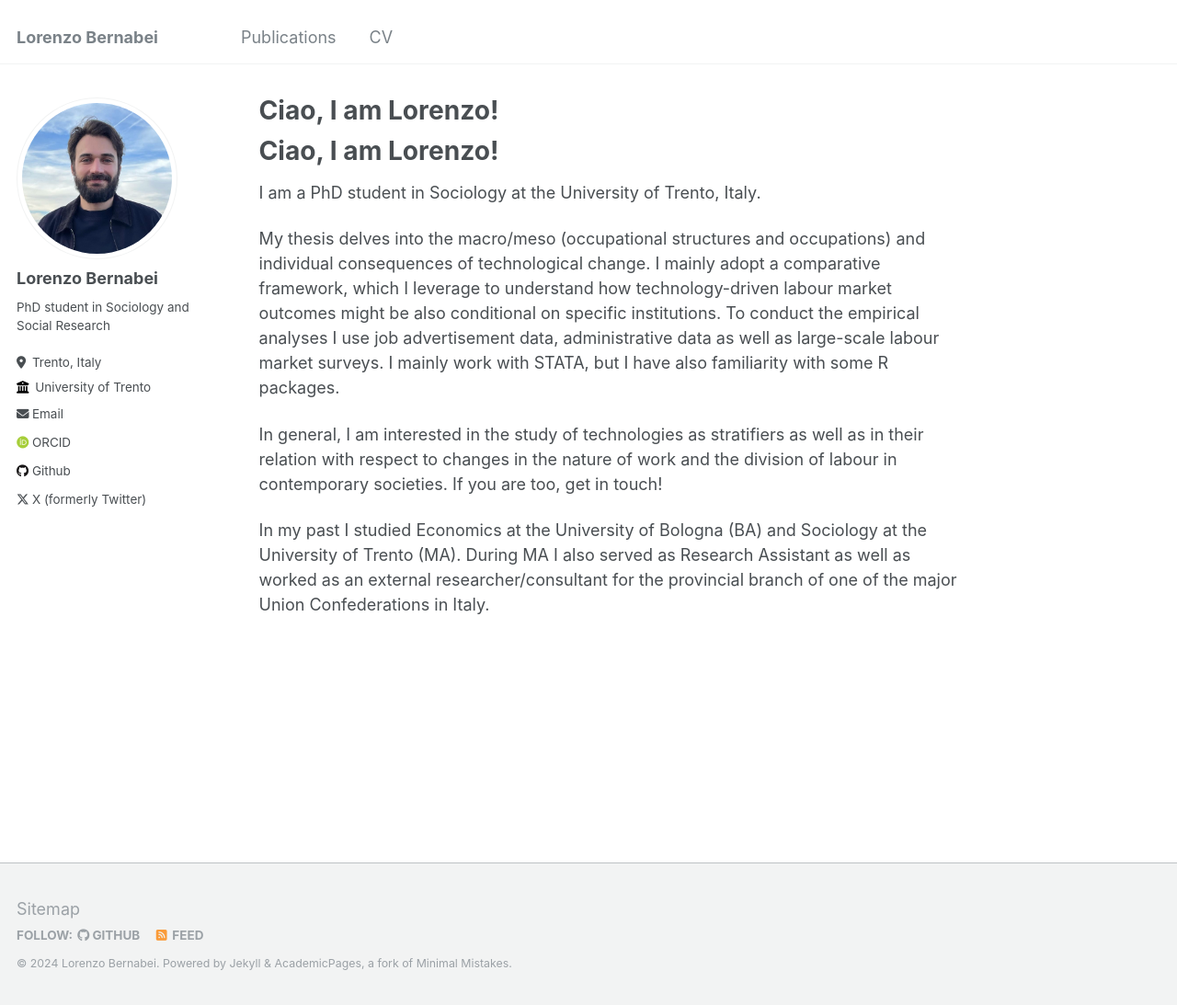
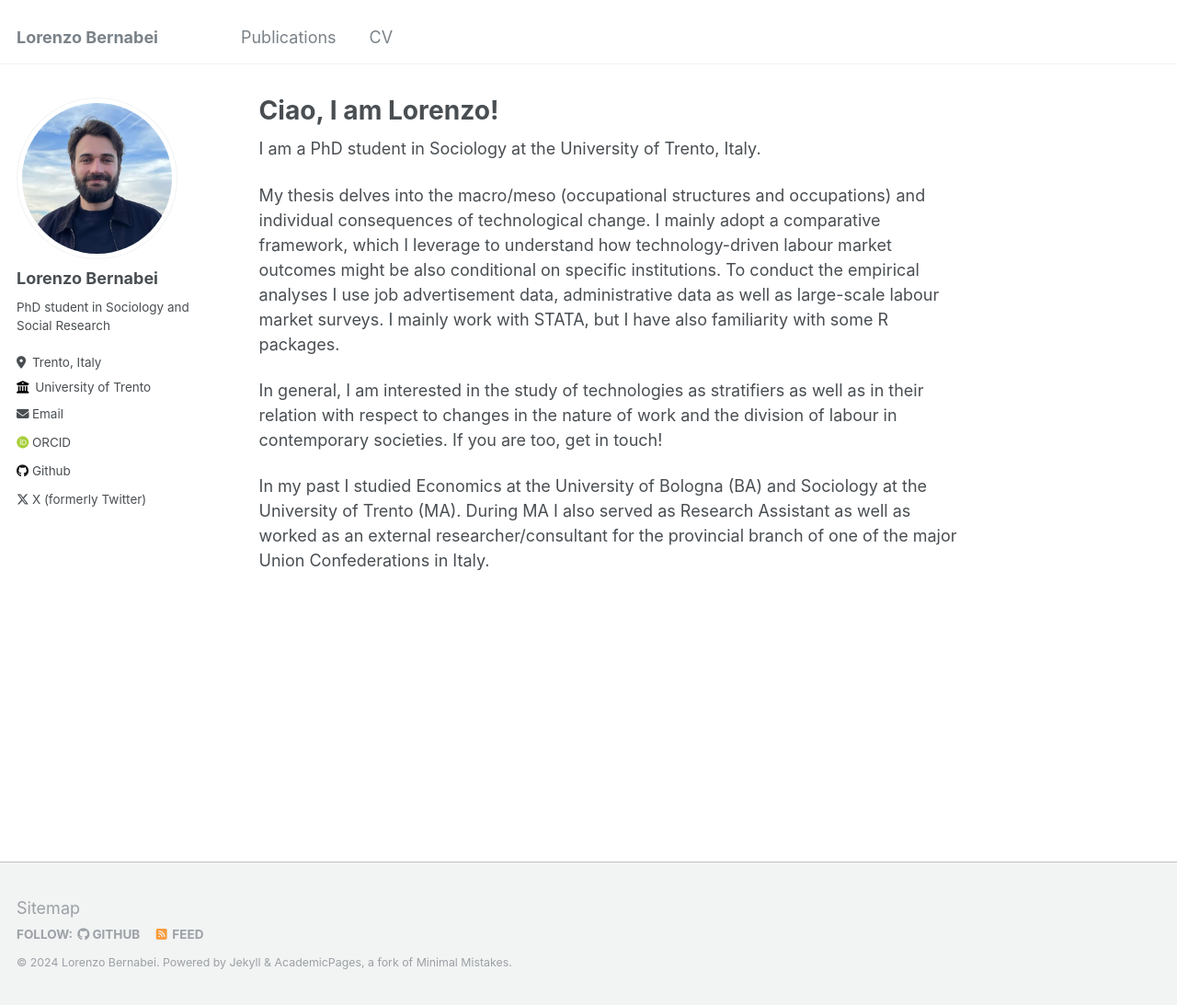
Before and after one commit to lorenzo-bernabei/lorenzo-bernabei.github.io, a Jekyll site: the page built from _pages/about.md, in a window 1280 px wide and 1093 px high. Shown: the whole window at 92% size. Built offline with Jekyll 4.4.1, drawn with Linux system fonts in a browser that asks for light colours; some web fonts are replaced.

Commit message:
Update about.md

```diff
--- a/_pages/about.md
+++ b/_pages/about.md
@@ -7,8 +7,6 @@ redirect_from:
   - /about.html
 ---
 
-Ciao, I am Lorenzo!
-======
 
 I am a PhD student in Sociology at the University of Trento, Italy.
 
```
